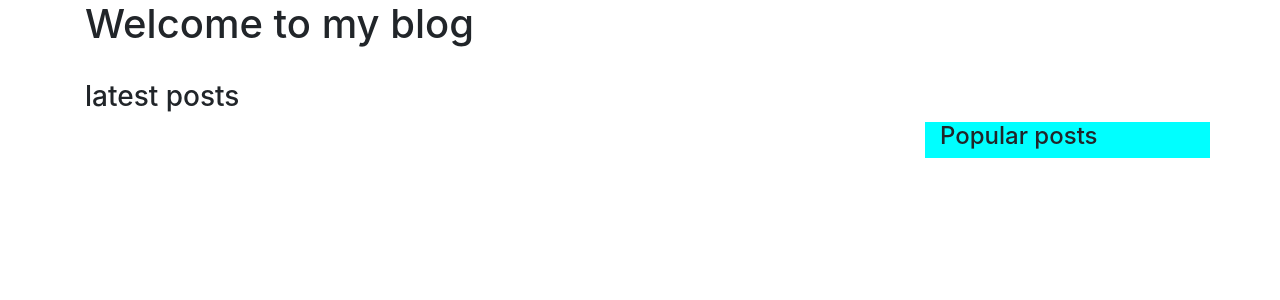
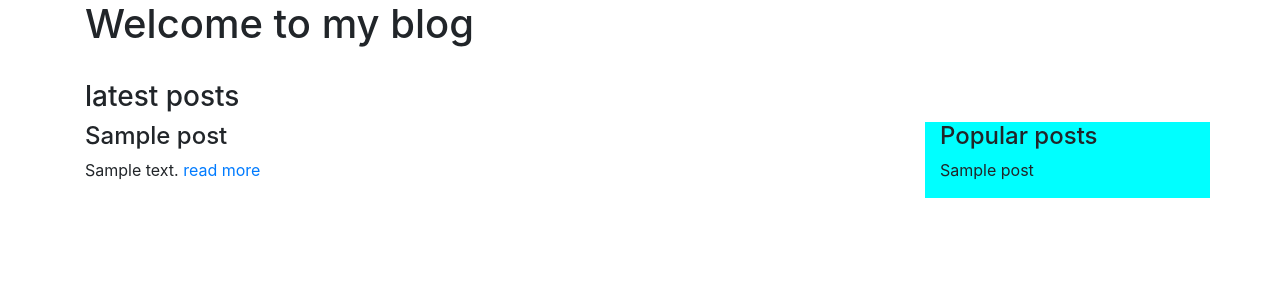
Before and after one commit to appyens/i-love-django, a Django app: page /post/ in a window 1280 px wide. Shown: the part 56-356 px from the top of the page. Run offline with Django 3.2, Linux system fonts and the light colour scheme; tables that the repository leaves empty hold one stand-in row (values such as "Sample post"); some libraries are stand-ins or nearby versions.

Commit message:
post app added

```diff
--- a/djapps/post/models.py
+++ b/djapps/post/models.py
@@ -48,12 +48,15 @@ class Post(models.Model):
             super().save(*args, **kwargs)
 
     def get_absolute_url(self):
-        return reverse('blog:post_detail', args=[
+        return reverse('post:post_detail', args=[
             self.publish.year,
             self.publish.month,
             self.publish.day,
             self.slug
         ])
+
+    def total_views(self):
+        pass
 
 
 class Comment(models.Model):
--- a/djapps/post/templates/post/home.html
+++ b/djapps/post/templates/post/home.html
@@ -13,10 +13,15 @@
     <div class="col-9">
         {% for post in posts %}
         <h4>{{ post.title }}</h4>
-        <p>{{ post.body|truncatechars:200 }} <span><a href="">read more</a></span></p>
+        <p>{{ post.body|truncatechars:200 }} <span><a href="{{ post.get_absolute_url }}">read more</a></span></p>
         {% endfor %}
     </div>
-    {% include 'post/snippets/sidebar.html' %}
+    <div class="col-3" style="background-color: cyan">
+    <h4>Popular posts</h4>
+    {% for post in posts %}
+    <p>{{ post.title|truncatechars:30 }}</p>
+    {% endfor %}
+</div>
 </div>
 
 {% endblock content %}
--- a/djapps/post/templates/post/snippets/sidebar.html
+++ /dev/null
@@ -1,6 +0,0 @@
-<div class="col-3" style="background-color: cyan">
-    <h4>Popular posts</h4>
-    {% for post in posts %}
-    <p>{{ post.title|truncatechars:30 }}</p>
-    {% endfor %}
-</div>
--- a/djapps/post/urls.py
+++ b/djapps/post/urls.py
@@ -6,4 +6,5 @@ app_name = "post"
 urlpatterns = [
     path('', views.home, name='home'),
     path('list/', views.post_list, name='post_list'),
+    path('<int:year>/<int:month>/<int:day>/<slug:slug>', views.post_detail, name='post_detail'),
 ]
--- a/djapps/post/views.py
+++ b/djapps/post/views.py
@@ -1,14 +1,41 @@
-from django.shortcuts import render
+from django.shortcuts import render, get_object_or_404
 from .models import Post, Comment
-
-# Create your views here.
+from django.core.exceptions import ObjectDoesNotExist
+from .forms import AddCommentForm
 
 
 def home(request):
-    latest_posts = Post.objects.filter(status='draft')[:5]
+
+    latest_posts = Post.objects.filter(status='published')[:3]
     return render(request, 'post/home.html', {'posts': latest_posts})
 
 
 def post_list(request):
-    posts = Post.objects.all()
+    posts = Post.objects.filter(status='published')
     return render(request, 'post/post_list.html', {'posts': posts})
+
+
+def post_detail(request, year, month, day, slug):
+    # try:
+    #     post = Post.objects.get(slug=post_slug)
+    # except ObjectDoesNotExist as err:
+    #     pass
+
+    # getting post
+    post = get_object_or_404(Post, slug=slug, publish__year=year, publish__month=month, publish__day=day)
+    comments = Comment.objects.filter(post=post)
+
+    # comments
+    if request.method == 'POST':
+        form = AddCommentForm(request.POST)
+        if form.is_valid():
+            comment = form.save(commit=False)
+            comment.post = post
+            comment.save()
+            form = AddCommentForm()
+            context = {'post': post, 'comments': comments, 'form': form, 'related_posts': None}
+            return render(request, 'post/post_detail.html', context)
+    else:
+        form = AddCommentForm()
+        context = {'post': post, 'comments': comments, 'form': form, 'related_posts': None}
+        return render(request, 'post/post_detail.html', context)
```
Also changed, not shown: djapps/post/forms.py (added, +9 -0 lines), djapps/post/templates/post/post_detail.html (+18 -8 lines), djapps/post/templates/post/post_list.html (+13 -6 lines), djapps/book/models.py (line endings or trailing spaces).
